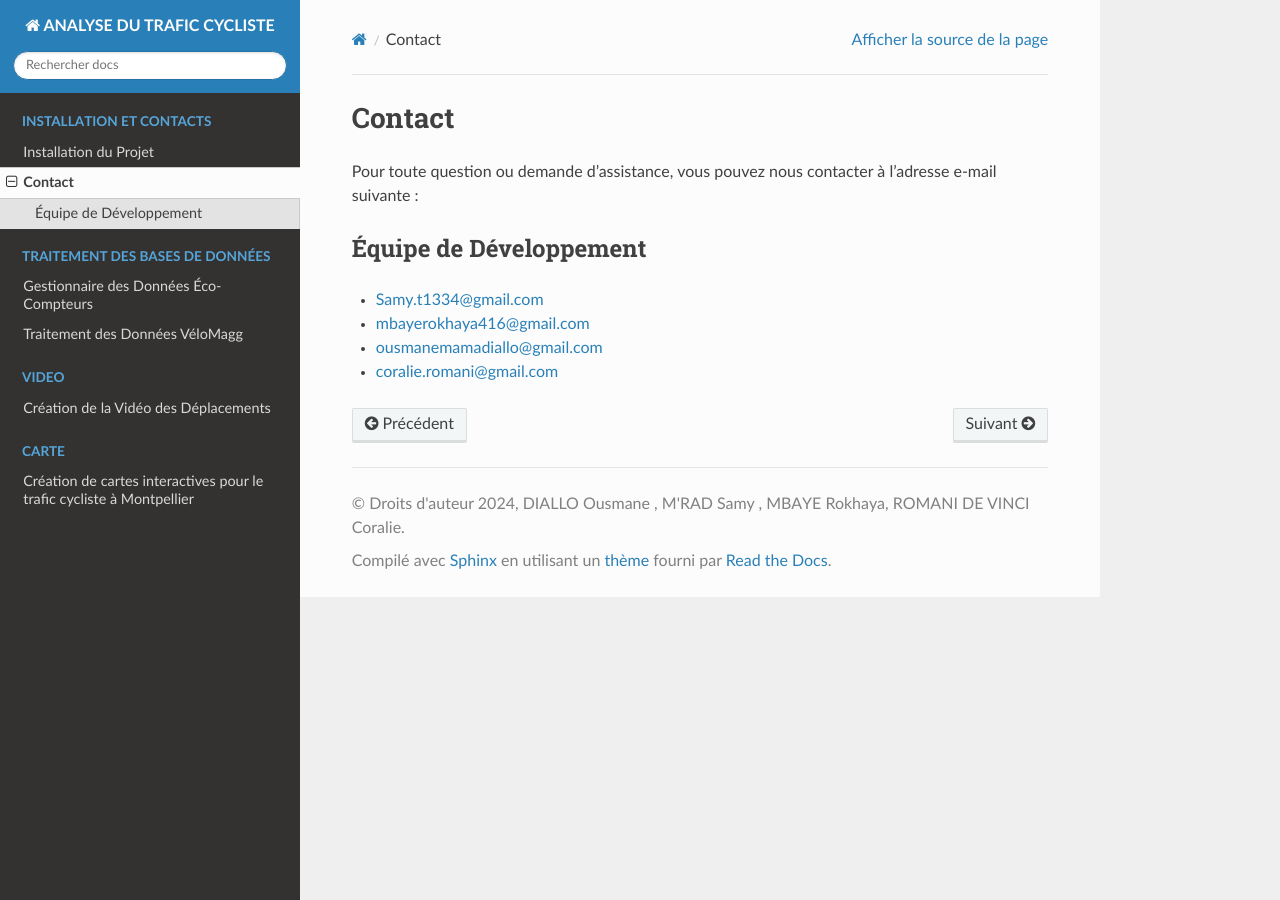
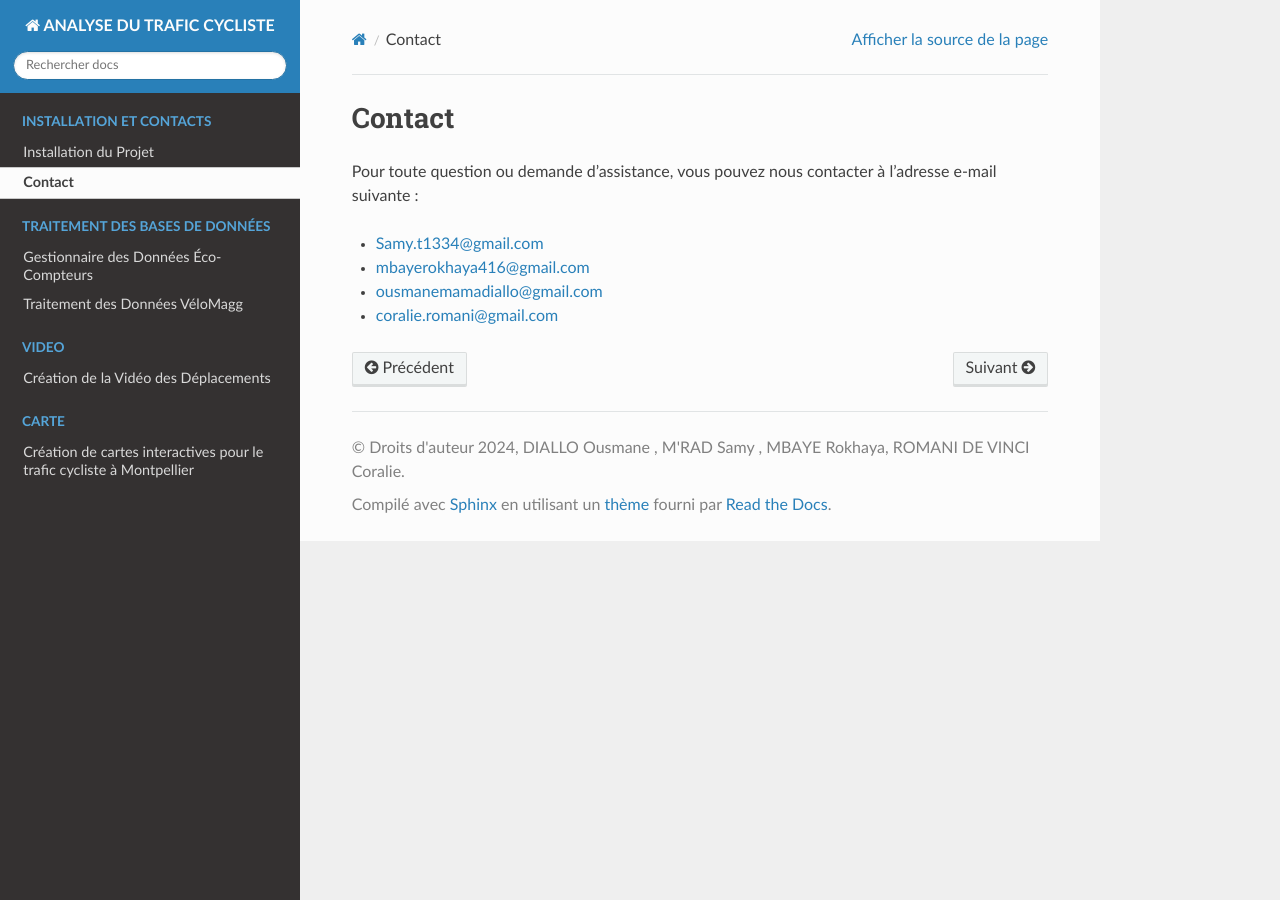
Before and after one commit to rokhayambaye/PROJET_2024, a Sphinx documentation site: the page built from source/installer/contacts.rst, in a window 1280 px wide. Built offline with Sphinx 7.4.7 and the Read the Docs theme 3.1.0, drawn with Linux system fonts in a browser that asks for light colours.

Commit message:
rectification

```diff
--- a/source/installer/contacts.rst
+++ b/source/installer/contacts.rst
@@ -3,8 +3,6 @@ Contact
 
 Pour toute question ou demande d'assistance, vous pouvez nous contacter à l'adresse e-mail suivante :
 
-Équipe de Développement
------------------------
 - Samy.t1334@gmail.com
 - mbayerokhaya416@gmail.com
 - ousmanemamadiallo@gmail.com
```
Also changed, not shown: 8 other files.
